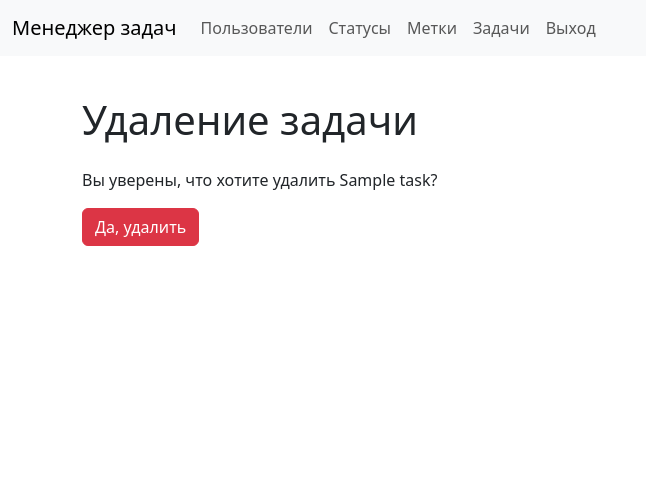
After one commit to pestrukha/python-project-52, a Django app: page /tasks/1/delete/ in a window 1280 px wide. The commit adds this page. Shown: the top 486 px of the page, without its empty margins (0-646 px from the left). Run offline with Django 5.2, Linux system fonts and the light colour scheme; a user stored in the database is signed in; tables that the repository leaves empty hold one stand-in row (values such as "Sample post"); some libraries are stand-ins or nearby versions.

Commit message:
add TaskDeleteView

```diff
--- a/task_manager/mixins.py
+++ b/task_manager/mixins.py
@@ -1,5 +1,5 @@
 from django.contrib import messages
-from django.contrib.auth.mixins import LoginRequiredMixin
+from django.contrib.auth.mixins import LoginRequiredMixin, UserPassesTestMixin
 from django.shortcuts import redirect
 from django.urls import reverse_lazy
 
@@ -8,3 +8,15 @@ class NoLoginMixin(LoginRequiredMixin):
     def handle_no_permission(self):
         messages.error(self.request, 'Вы не авторизованы! Пожалуйста, выполните вход')
         return redirect(reverse_lazy('login'))
+
+
+class AuthorMixin(UserPassesTestMixin):
+    author_permission_message = ''
+    author_permission_url = ''
+
+    def test_func(self):
+        return self.get_object().author == self.request.user
+
+    def handle_no_permission(self):
+        messages.error(self.request, self.author_permission_message)
+        return redirect(self.author_permission_url)
--- a/task_manager/tasks/urls.py
+++ b/task_manager/tasks/urls.py
@@ -1,9 +1,10 @@
 from django.urls import path
-from task_manager.tasks.views import TasksListView, TaskCreateView, TaskView, TaskUpdateView
+from task_manager.tasks.views import TasksListView, TaskCreateView, TaskView, TaskUpdateView, TaskDeleteView
 
 urlpatterns = [
     path('', TasksListView.as_view(), name='task_list'),
     path('create/', TaskCreateView.as_view(), name='task_create'),
     path('<int:pk>/', TaskView.as_view(), name='one_task'),
     path('<int:pk>/update/', TaskUpdateView.as_view(), name='task_update'),
+    path('<int:pk>/delete/', TaskDeleteView.as_view(), name='task_delete'),
 ]
--- a/task_manager/tasks/views.py
+++ b/task_manager/tasks/views.py
@@ -5,10 +5,11 @@ from django_filters.views import FilterView
 from task_manager.tasks.models import Task
 from task_manager.tasks.filters import TaskFilter
 from django.contrib.messages.views import SuccessMessageMixin
-from django.views.generic import CreateView, DetailView, UpdateView
+from django.views.generic import CreateView, DetailView, UpdateView, DeleteView
 from task_manager.tasks.forms import TaskForm
 from django.urls import reverse_lazy
 from django.contrib.auth import get_user_model
+from task_manager.mixins import AuthorMixin
 
 
 User = get_user_model()
@@ -46,3 +47,13 @@ class TaskUpdateView(NoLoginMixin, SuccessMessageMixin, UpdateView):
     form_class = TaskForm
     success_url = reverse_lazy('task_list')
     success_message = 'Задача успешно изменена'
+
+
+class TaskDeleteView(NoLoginMixin, AuthorMixin,
+                     SuccessMessageMixin, DeleteView):
+    template_name = 'tasks/task_delete.html'
+    model = Task
+    success_url = reverse_lazy('task_list')
+    success_message = 'Задача успешно удалена'
+    author_permission_message = 'Задачу может удалить только её автор'
+    author_permission_url = reverse_lazy('task_list')
--- a/task_manager/templates/tasks/one_task.html
+++ b/task_manager/templates/tasks/one_task.html
@@ -31,7 +31,7 @@
                     <div class="col">
                         <a href="{% url 'task_update' pk=task.pk %}">Изменить</a>
                         <br>
-                        <a>Удалить</a>
+                        <a href="{% url 'task_delete' pk=task.pk %}">Удалить</a>
                     </div>
                 </div>
             </div>
--- /dev/null
+++ b/task_manager/templates/tasks/task_delete.html
@@ -0,0 +1,10 @@
+{% extends 'layout.html' %}
+{% load django_bootstrap5 %}
+{% block content %}
+    <h1 class="my-4">Удаление задачи</h1>
+    <form method="post">
+        {% csrf_token %}
+        <p>Вы уверены, что хотите удалить {{ task.name }}?</p>
+        <button type="submit" class="btn btn-danger">Да, удалить</button>
+    </form>
+{% endblock %}
--- a/task_manager/templates/tasks/task_list.html
+++ b/task_manager/templates/tasks/task_list.html
@@ -40,7 +40,7 @@
                         <td>
                             <a href="{% url 'task_update' pk=task.pk %}">Изменить</a>
                             <br>
-                            <a>Удалить</a>
+                            <a href="{% url 'task_delete' pk=task.pk %}">Удалить</a>
                         </td>
                     </tr>
                 {% endfor %}
```
